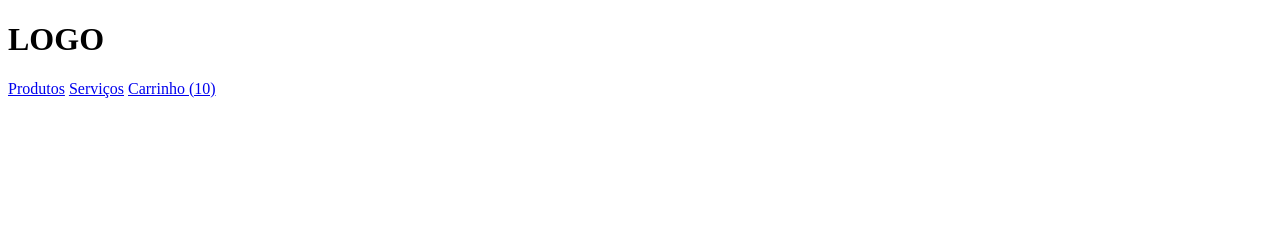
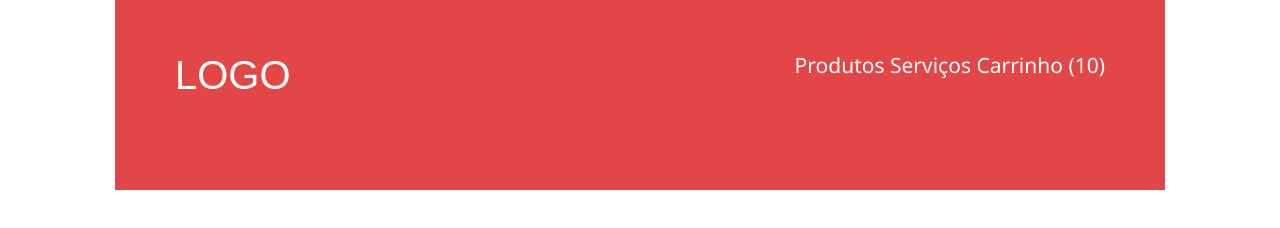
Before and after one commit to chiga/loja-fone, a plain HTML site: page index.html in a window 1280 px wide. Drawn offline with Linux system fonts and the light colour scheme.

Commit message:
finalizando css do header

```diff
--- /dev/null
+++ b/header.css
@@ -0,0 +1,24 @@
+header {
+  background-color: #e24647;
+  color: #fff;
+  overflow: hidden;
+  margin: 0 115px;
+  padding: 55px 60px 95px;
+}
+
+h1 {
+  font-size: 40px;
+  font-family: Arial, "Roboto", sans-serif;
+  float: left;
+}
+
+nav {
+  font-size: 21px;
+  font-family: "Segoe UI", "Roboto", sans-serif;
+  float: right;
+}
+
+a {
+  text-decoration: none;
+  color: inherit;
+}
--- a/index.html
+++ b/index.html
@@ -4,6 +4,14 @@
     <meta charset="UTF-8" />
     <meta name="viewport" content="width=device-width, initial-scale=1.0" />
     <title>Loja Fone</title>
+
+    <link
+      href="https://fonts.googleapis.com/css2?family=Roboto:wght@300;400;700&display=swap"
+      rel="stylesheet"
+    />
+
+    <link rel="stylesheet" href="reset.css" />
+    <link rel="stylesheet" href="header.css" />
   </head>
 
   <body>
--- /dev/null
+++ b/reset.css
@@ -0,0 +1,129 @@
+/* http://meyerweb.com/eric/tools/css/reset/
+   v2.0 | 20110126
+   License: none (public domain)
+*/
+
+html,
+body,
+div,
+span,
+applet,
+object,
+iframe,
+h1,
+h2,
+h3,
+h4,
+h5,
+h6,
+p,
+blockquote,
+pre,
+a,
+abbr,
+acronym,
+address,
+big,
+cite,
+code,
+del,
+dfn,
+em,
+img,
+ins,
+kbd,
+q,
+s,
+samp,
+small,
+strike,
+strong,
+sub,
+sup,
+tt,
+var,
+b,
+u,
+i,
+center,
+dl,
+dt,
+dd,
+ol,
+ul,
+li,
+fieldset,
+form,
+label,
+legend,
+table,
+caption,
+tbody,
+tfoot,
+thead,
+tr,
+th,
+td,
+article,
+aside,
+canvas,
+details,
+embed,
+figure,
+figcaption,
+footer,
+header,
+hgroup,
+menu,
+nav,
+output,
+ruby,
+section,
+summary,
+time,
+mark,
+audio,
+video {
+  margin: 0;
+  padding: 0;
+  border: 0;
+  font-size: 100%;
+  font: inherit;
+  vertical-align: baseline;
+}
+/* HTML5 display-role reset for older browsers */
+article,
+aside,
+details,
+figcaption,
+figure,
+footer,
+header,
+hgroup,
+menu,
+nav,
+section {
+  display: block;
+}
+body {
+  line-height: 1;
+}
+ol,
+ul {
+  list-style: none;
+}
+blockquote,
+q {
+  quotes: none;
+}
+blockquote:before,
+blockquote:after,
+q:before,
+q:after {
+  content: "";
+  content: none;
+}
+table {
+  border-collapse: collapse;
+  border-spacing: 0;
+}
```
